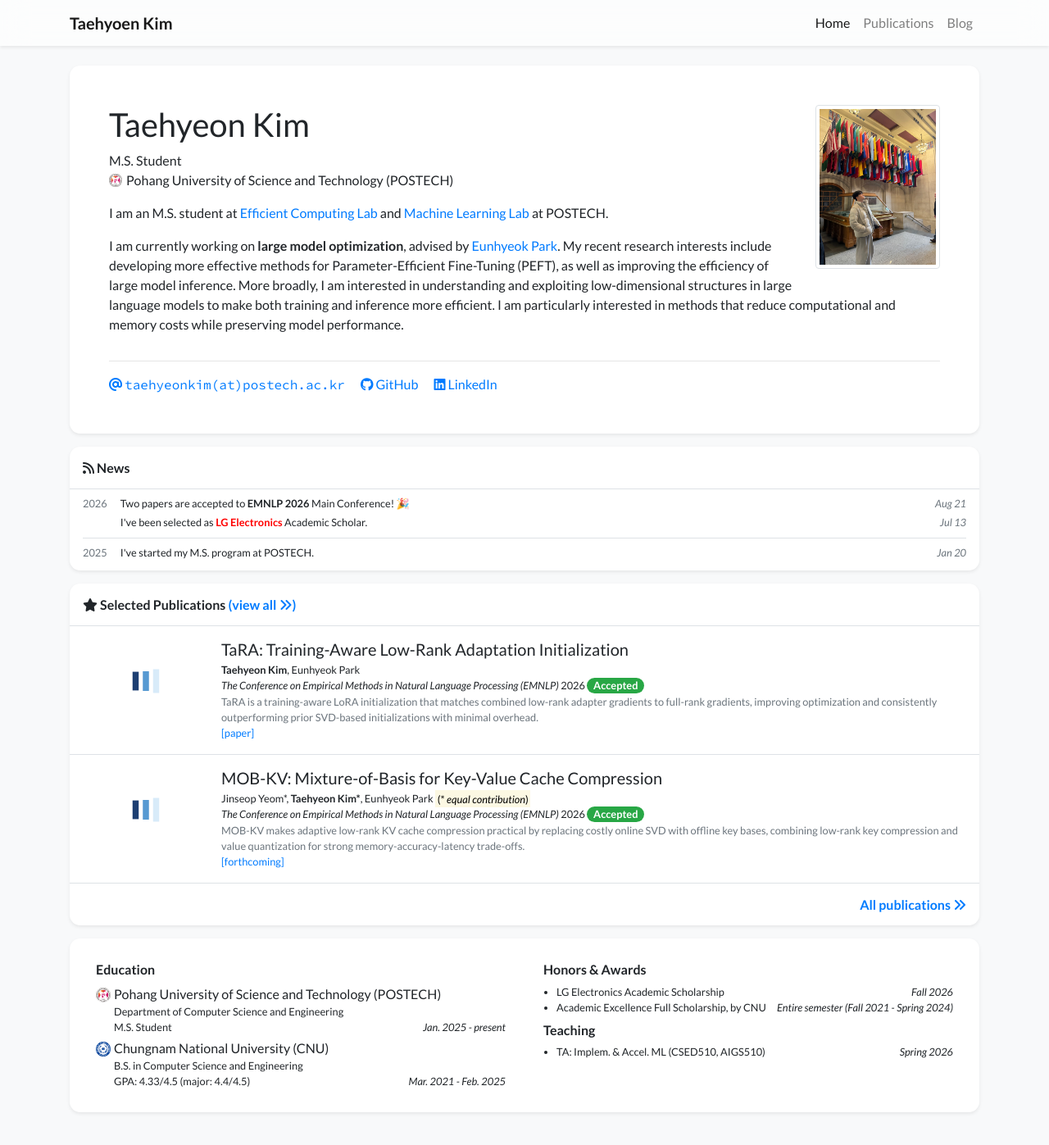
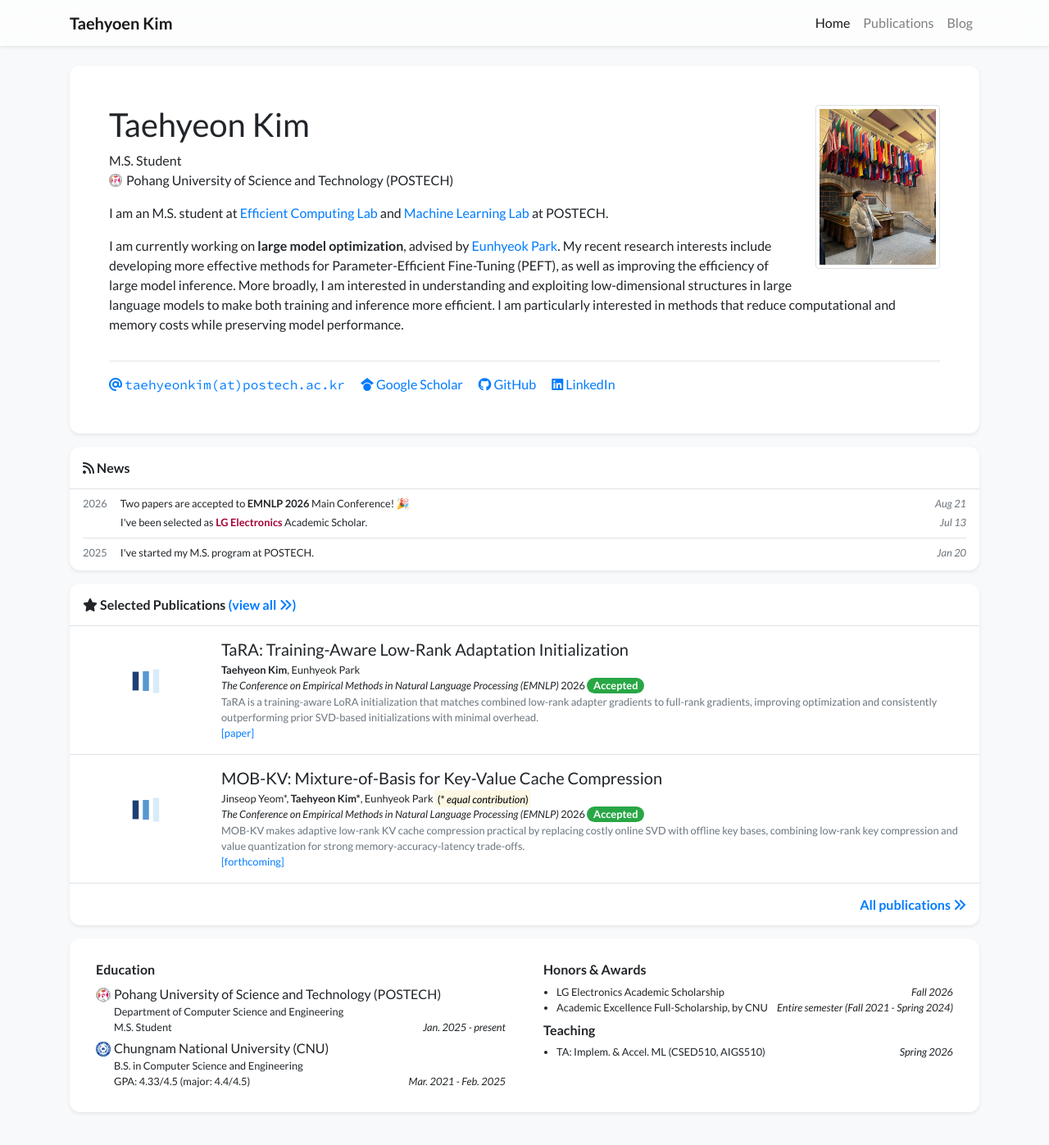
Before and after one commit to purplepig4657/purplepig4657.github.io, a Jekyll site: the page built from index.html, in a window 1280 px wide and 1400 px high. Shown: the top 1397 px of the window at 82% size. Built offline with Jekyll 4.4.1, drawn with Linux system fonts in a browser that asks for light colours; nearby versions of some CDN libraries; a style sheet for code colours, icons or effects is not loaded.

Commit message:
2026-09-08, 1

```diff
--- a/_data/profile.yml
+++ b/_data/profile.yml
@@ -10,7 +10,7 @@
 
 email: "taehyeonkim@postech.ac.kr"
 # cv_link: link-to-your-cv-file
-# gscholar: xFmQpf4AAAAJ
+gscholar: SufoxKEAAAAJ
 github: purplepig4657
 # twitter: your_twitter_id  # Do not include the '@' symbol
 # wechat_qrcode: /assets/images/etc/wechat.jpg
@@ -76,7 +76,7 @@
 awards:
 - name: LG Electronics Academic Scholarship
   date: Fall 2026
-- name: Academic Excellence Full Scholarship, by CNU
+- name: Academic Excellence Full-Scholarship, by CNU
   date: Entire semester (Fall 2021 - Spring 2024)
 # - name: Award Name 1
 #   date: 2021
```
Also changed, not shown: _news/2026-news1.md (+1 -1 lines).
